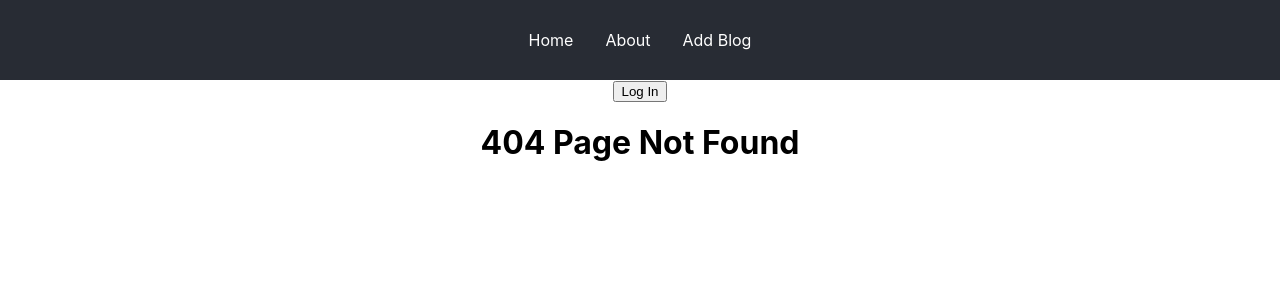
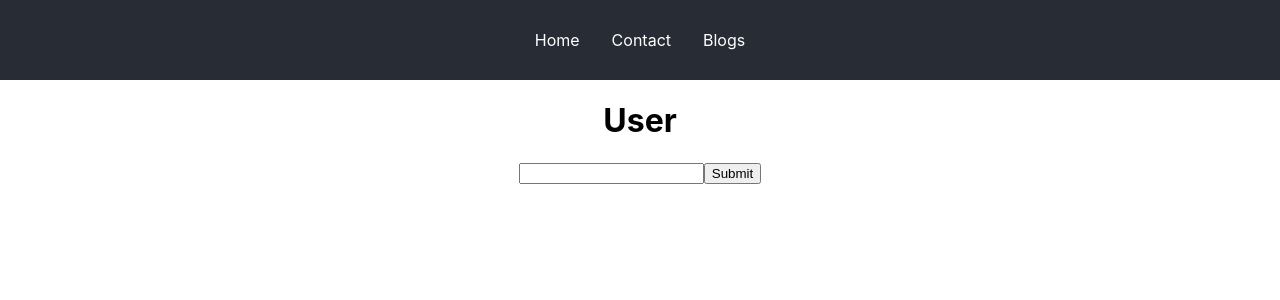
Before and after one commit to mithunbanerjee632/React-Js-Basic, a React (Create React App) app: page /user in a window 1280 px wide. Before the commit this address had no page. Shown: the top 300 px of the page. Built offline with nearby package versions, Linux system fonts and the light colour scheme.

Commit message:
Route Parameter and Query Parameter

```diff
--- a/src/App.js
+++ b/src/App.js
@@ -10,7 +10,7 @@ import Contact from "./Routes/pages/Contact";
 import Home from "./Routes/pages/Home";
 import Navbar from "./Routes/Navbar";
 import Blog from "./Routes/pages/Blog";
-import PrivateRoute from "./PrivateRouting/PrivateRoute";
+import User from "./Routes/pages/User";
 
 function App() {
 
@@ -18,7 +18,18 @@ function App() {
 
     return (
       <div className="App">
-        <PrivateRoute/>
+          <BrowserRouter>
+              <Navbar/>
+              <Routes>
+                  <Route path="/" element={<Home />}/>
+                  <Route path="/contact" element={<Contact />}/>
+                  <Route path="/blogs" element={<Blogs />}/>
+                  <Route path="/blogs/:title" element={<Blog />}/>
+                  <Route path="*" element={<Error/>}/>
+                  <Route path="/user" element={<User/>}/>
+                 {/* <Route path="/user/:userid" element={<User/>}/>*/}
+              </Routes>
+          </BrowserRouter>
 
 
 
--- /dev/null
+++ b/src/Routes/pages/User.js
@@ -0,0 +1,32 @@
+import React, {useState} from 'react';
+import {useParams, useSearchParams} from "react-router-dom";
+
+const User = () => {
+    const [searchParams,setSearchParams]=useSearchParams();
+    const [name,setName]=useState();
+    //const {userid}=useParams();
+    const handleSubmit=(e)=>{
+        e.preventDefault();
+        setSearchParams({name:name})
+    }
+    return (
+        <div>
+            <h1>User</h1>
+          <form onSubmit={handleSubmit}>
+              <input type="text" onChange={(e) => {
+                  setName(e.target.value)
+              }} value={name}/>
+              <button type="submit">Submit</button>
+          </form>
+
+
+            <h1>{searchParams.get("id")}</h1>
+            <h1>{searchParams.get("age")}</h1>
+            <h1>{searchParams.get("name")}</h1>
+
+            {/*<h1>User: {userid}</h1>*/}
+        </div>
+    );
+};
+
+export default User;
```
